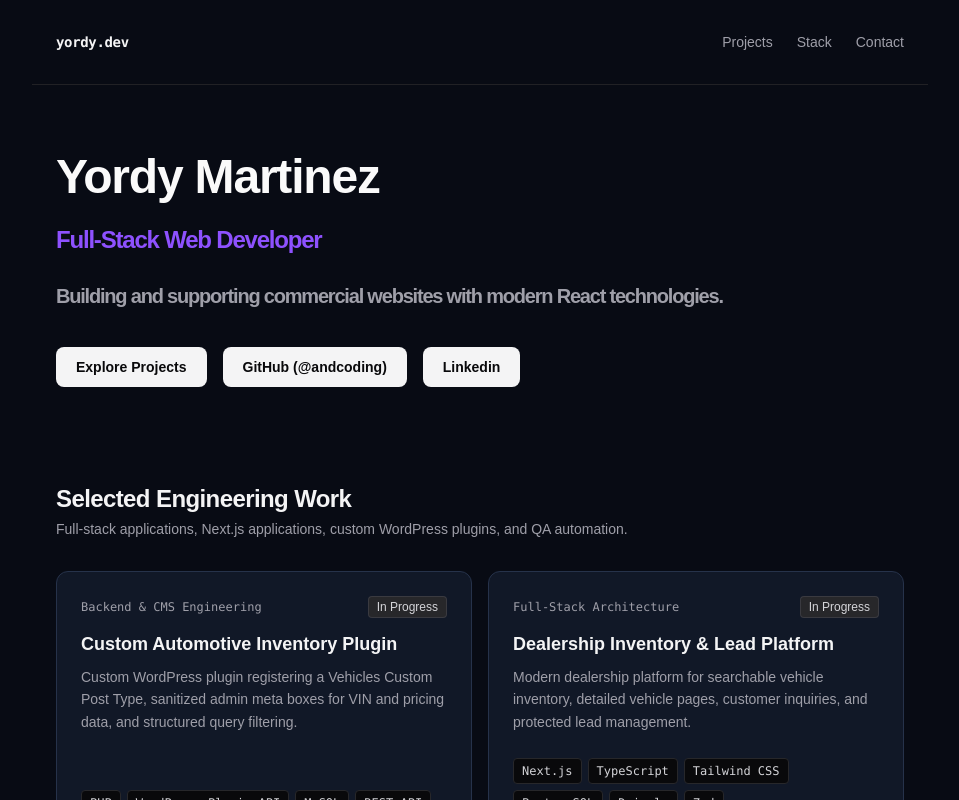
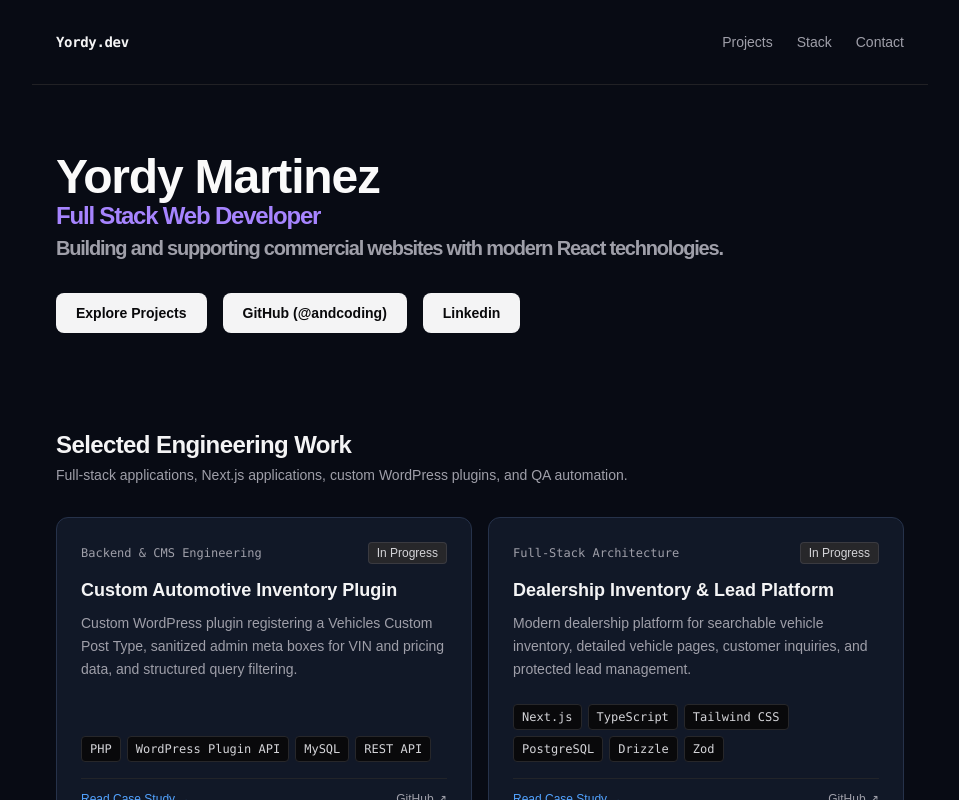
Before and after one commit to andcoding/My-Portfolio, a Next.js app: page / in a window 1280 px wide. Shown: the top 800 px of the page, without its empty margins (160-1119 px from the left). Built offline with nearby package versions, Linux system fonts and the light colour scheme.

Commit message:
Typography changes

```diff
--- a/app/page.tsx
+++ b/app/page.tsx
@@ -7,7 +7,7 @@ export default function HomePage() {
       {/* Top Navigation */}
       <header className="max-w-4xl mx-auto px-6 py-8 flex items-center justify-between border-b border-zinc-800/80">
         <Link href="/" className="font-mono text-sm font-bold tracking-tight text-zinc-100">
-          yordy.dev
+          Yordy.dev
         </Link>
         <nav className="flex items-center gap-6 text-sm text-zinc-400">
           <a href="#projects" className="hover:text-zinc-100 transition">Projects</a>
@@ -24,9 +24,9 @@ export default function HomePage() {
             Available for Full-Stack & Front-End Roles
           </div> */}
 
-          <h1 className="text-4xl sm:text-5xl font-bold tracking-tight text-zinc-50 leading-[1.15]">
-            Yordy Martinez <br /> <span className="text-2xl font-size: var(--text-2xl); text-violet-500">Full-Stack Web Developer <br /></span>
-            <span className="text-zinc-400 text-xl font-size: var(--text-1xl); leading-tight"> Building and supporting commercial websites with modern React technologies.</span>
+          <h1 className="text-4xl sm:text-5xl font-bold tracking-tight text-zinc-50 leading-[1.15]">Yordy Martinez<br />
+            <span className="block text-2xl font-size: var(--text-2xl); text-violet-400 leading-none">Full Stack Web Developer</span>
+            <span className="block text-zinc-400 text-xl font-size: var(--text-1xl); leading-tight mt-2"> Building and supporting commercial websites with modern React technologies.</span>
           </h1>
 
           {/*<p className="text-base sm:text-lg text-zinc-400 max-w-2xl leading-relaxed">
```
